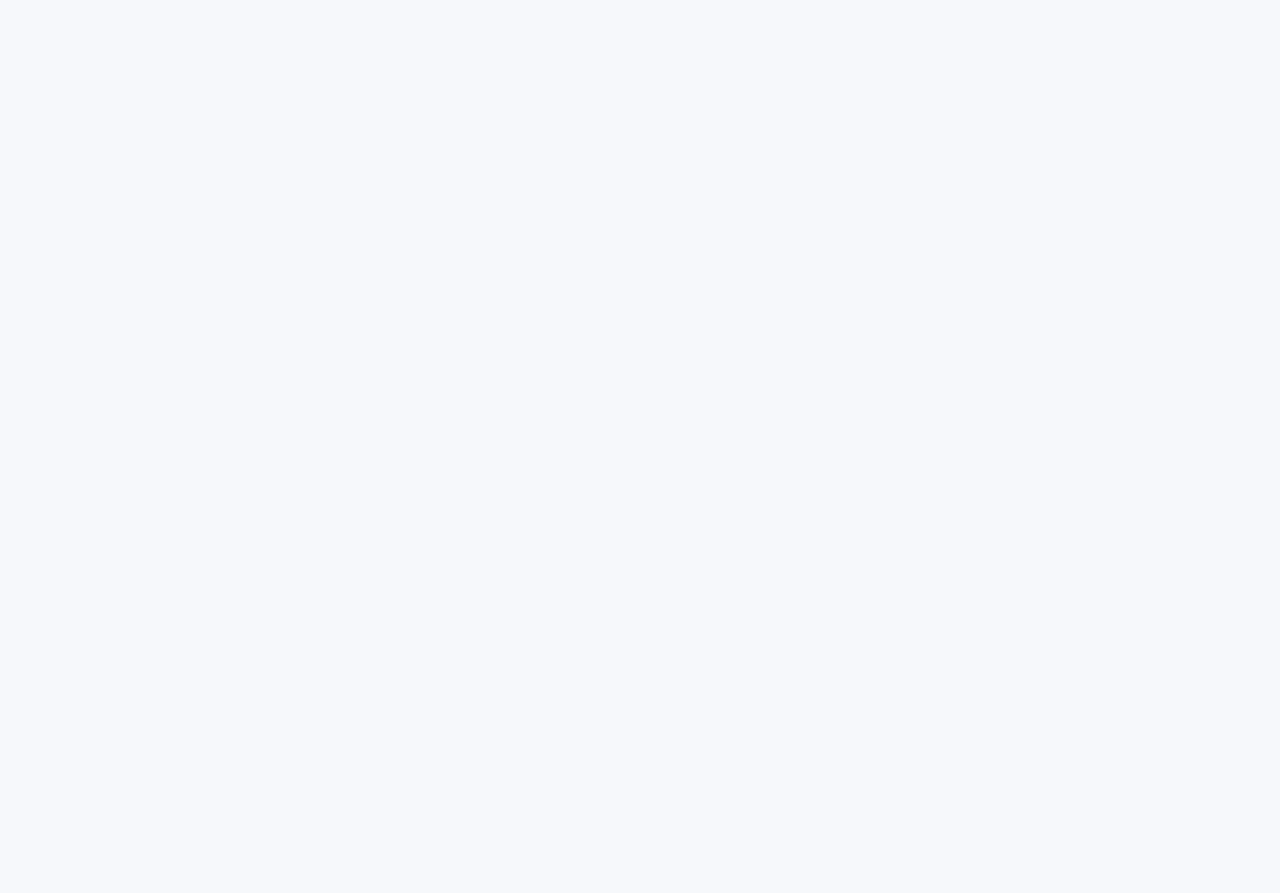
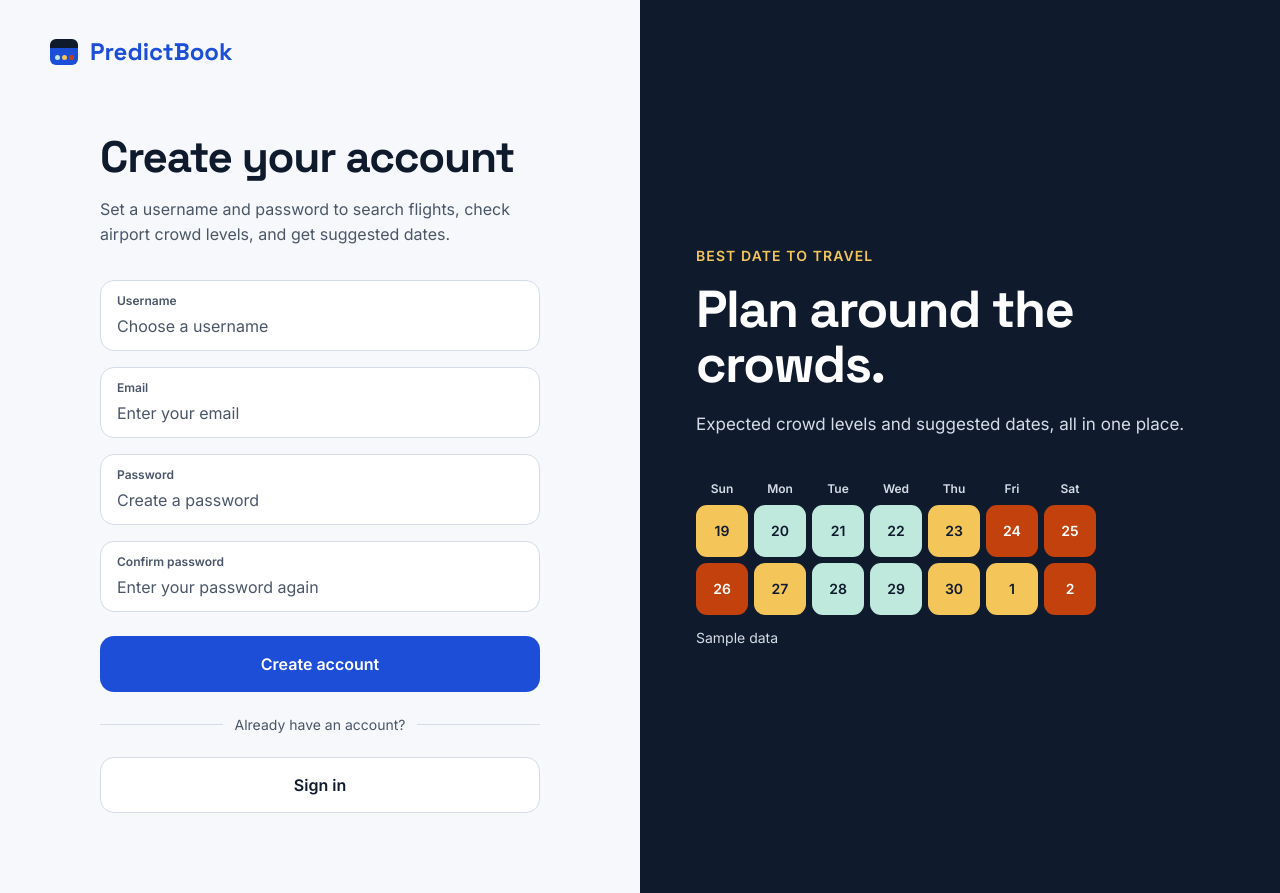
Before and after one commit to NoelPCortes/PredictBook-Best-Date-to-Travel, a React (Vite) app in the folder frontend/: page /signup in a window 1280 px wide. Before the commit this address had no page. Before the commit the page ends 800 px from the top, so only its background shows below. Built offline with nearby package versions, Linux system fonts and the light colour scheme.

Commit message:
feat: add traveler sign-up page

```diff
--- a/frontend/src/App.tsx
+++ b/frontend/src/App.tsx
@@ -1,7 +1,8 @@
 import { BrowserRouter, Route, Routes } from 'react-router-dom'
 import LandingPage from './pages/LandingPage'
 import SignInPage from './pages/SignInPage'
+import SignUpPage from './pages/SignUpPage'
 
 export default function App() {
-  return <BrowserRouter><Routes><Route path="/" element={<LandingPage />} /><Route path="/signin" element={<SignInPage />} /></Routes></BrowserRouter>
+  return <BrowserRouter><Routes><Route path="/" element={<LandingPage />} /><Route path="/signin" element={<SignInPage />} /><Route path="/signup" element={<SignUpPage />} /></Routes></BrowserRouter>
 }
--- /dev/null
+++ b/frontend/src/components/AuthField.tsx
@@ -0,0 +1,21 @@
+import type { InputHTMLAttributes, Ref } from 'react'
+
+type AuthFieldProps = InputHTMLAttributes<HTMLInputElement> & {
+  id: string
+  label: string
+  error?: string
+  errorId: string
+  ref?: Ref<HTMLInputElement>
+}
+
+export default function AuthField({ id, label, error, errorId, ref, ...inputProps }: AuthFieldProps) {
+  return (
+    <div className="signin-field-group">
+      <div className="signin-field">
+        <label htmlFor={id}>{label}</label>
+        <input {...inputProps} ref={ref} id={id} aria-invalid={error ? true : undefined} aria-describedby={error ? errorId : undefined} />
+      </div>
+      {error && <p id={errorId} className="signin-error" role="alert">{error}</p>}
+    </div>
+  )
+}
--- /dev/null
+++ b/frontend/src/components/AuthLayout.tsx
@@ -0,0 +1,48 @@
+import type { ReactNode } from 'react'
+import Brand from './Brand'
+import './AuthLayout.css'
+
+export type SampleDay = Readonly<{ day: number; level: 'Low' | 'Medium' | 'High' }>
+
+type AuthLayoutProps = {
+  title: string
+  intro: string
+  panelTitle: string
+  panelIntro: string
+  days: readonly SampleDay[]
+  children: ReactNode
+  pageId: string
+}
+
+export default function AuthLayout({ title, intro, panelTitle, panelIntro, days, children, pageId }: AuthLayoutProps) {
+  return (
+    <main className="signin-page">
+      <section className="signin-half" aria-labelledby={pageId + '-title'}>
+        <header className="signin-brand"><Brand /></header>
+        <div className="signin-content">
+          <h1 id={pageId + '-title'}>{title}</h1>
+          <p className="signin-intro">{intro}</p>
+          {children}
+        </div>
+      </section>
+      <section className="signin-panel" aria-labelledby={pageId + '-panel-title'}>
+        <div className="signin-panel-content">
+          <p className="eyebrow">BEST DATE TO TRAVEL</p>
+          <h2 id={pageId + '-panel-title'}>{panelTitle}</h2>
+          <p className="signin-panel-intro">{panelIntro}</p>
+          <div className="signin-calendar" role="group" aria-label="Sample crowd levels">
+            <div className="calendar-grid">
+              {['Sun', 'Mon', 'Tue', 'Wed', 'Thu', 'Fri', 'Sat'].map(day => <span className="weekday" key={day}>{day}</span>)}
+              {days.map(({ day, level }) => (
+                <div className={`calendar-day ${level.toLowerCase()}`} key={day}>
+                  {day}<span className="sr-only">: {level} crowd level</span>
+                </div>
+              ))}
+            </div>
+            <p className="signin-sample-caption">Sample data</p>
+          </div>
+        </div>
+      </section>
+    </main>
+  )
+}
--- a/frontend/src/pages/SignInPage.tsx
+++ b/frontend/src/pages/SignInPage.tsx
@@ -1,11 +1,10 @@
 import { useRef, useState } from 'react'
 import type { FormEvent } from 'react'
 import { Link } from 'react-router-dom'
-import Brand from '../components/Brand'
-import './SignInPage.css'
-
-type CrowdLevel = 'Low' | 'Medium' | 'High'
-const sampleDays: readonly { day: number; level: CrowdLevel }[] = [
+import AuthLayout from '../components/AuthLayout'
+import type { SampleDay } from '../components/AuthLayout'
+import AuthField from '../components/AuthField'
+const sampleDays: readonly SampleDay[] = [
   { day: 5, level: 'Medium' }, { day: 6, level: 'Low' },
   { day: 7, level: 'Low' }, { day: 8, level: 'Low' },
   { day: 9, level: 'Medium' }, { day: 10, level: 'High' },
@@ -39,51 +38,17 @@ export default function SignInPage() {
   }
 
   return (
-    <main className="signin-page">
-      <section className="signin-half" aria-labelledby="signin-title">
-        <header className="signin-brand"><Brand /></header>
-        <div className="signin-content">
-          <h1 id="signin-title">Welcome back</h1>
-          <p className="signin-intro">Sign in to search flights, check airport crowd levels, and get suggested dates. Staff sign in here too.</p>
-          <form onSubmit={handleSubmit} noValidate>
-            <div className="signin-field-group">
-              <div className="signin-field">
-                <label htmlFor="signin-username">Email or username</label>
-                <input ref={usernameRef} id="signin-username" name="username" type="text" autoComplete="username" placeholder="Enter your email or username" aria-invalid={errors.username || undefined} aria-describedby={errors.username ? 'username-error' : undefined} />
-              </div>
-              {errors.username && <p id="username-error" className="signin-error" role="alert">Enter your email or username.</p>}
-            </div>
-            <div className="signin-field-group">
-              <div className="signin-field">
-                <label htmlFor="signin-password">Password</label>
-                <input ref={passwordRef} id="signin-password" name="password" type="password" autoComplete="current-password" placeholder="Enter your password" aria-invalid={errors.password || undefined} aria-describedby={errors.password ? 'password-error' : undefined} />
-              </div>
-              {errors.password && <p id="password-error" className="signin-error" role="alert">Enter your password.</p>}
-            </div>
-            <button type="submit" className="button signin-submit">Sign in</button>
-          </form>
-          <div className="signin-divider"><span>Don’t have an account yet?</span></div>
-          <Link to="/signup" className="button signin-create">Create an account</Link>
-        </div>
-      </section>
-      <section className="signin-panel" aria-labelledby="signin-panel-title">
-        <div className="signin-panel-content">
-          <p className="eyebrow">BEST DATE TO TRAVEL</p>
-          <h2 id="signin-panel-title">Know the crowd before you book.</h2>
-          <p className="signin-panel-intro">Low, Medium, or High, for every day of your trip.</p>
-          <div className="signin-calendar" role="group" aria-label="Sample crowd levels">
-            <div className="calendar-grid">
-              {['Sun', 'Mon', 'Tue', 'Wed', 'Thu', 'Fri', 'Sat'].map(day => <span className="weekday" key={day}>{day}</span>)}
-              {sampleDays.map(({ day, level }) => (
-                <div className={`calendar-day ${level.toLowerCase()}`} key={day}>
-                  {day}<span className="sr-only">: {level} crowd level</span>
-                </div>
-              ))}
-            </div>
-            <p className="signin-sample-caption">Sample data</p>
-          </div>
-        </div>
-      </section>
-    </main>
+    <AuthLayout pageId="signin" title="Welcome back"
+      intro="Sign in to search flights, check airport crowd levels, and get suggested dates. Staff sign in here too."
+      panelTitle="Know the crowd before you book."
+      panelIntro="Low, Medium, or High, for every day of your trip." days={sampleDays}>
+      <form onSubmit={handleSubmit} noValidate>
+        <AuthField ref={usernameRef} id="signin-username" name="username" label="Email or username" type="text" autoComplete="username" placeholder="Enter your email or username" error={errors.username ? 'Enter your email or username.' : undefined} errorId="username-error" />
+        <AuthField ref={passwordRef} id="signin-password" name="password" label="Password" type="password" autoComplete="current-password" placeholder="Enter your password" error={errors.password ? 'Enter your password.' : undefined} errorId="password-error" />
+        <button type="submit" className="button signin-submit">Sign in</button>
+      </form>
+      <div className="signin-divider"><span>Don’t have an account yet?</span></div>
+      <Link to="/signup" className="button signin-create">Create an account</Link>
+    </AuthLayout>
   )
 }
--- /dev/null
+++ b/frontend/src/pages/SignUpPage.tsx
@@ -0,0 +1,71 @@
+import { useRef, useState } from 'react'
+import type { FormEvent } from 'react'
+import { Link } from 'react-router-dom'
+import AuthLayout from '../components/AuthLayout'
+import type { SampleDay } from '../components/AuthLayout'
+import AuthField from '../components/AuthField'
+
+const sampleDays: readonly SampleDay[] = [
+  { day: 19, level: 'Medium' }, { day: 20, level: 'Low' },
+  { day: 21, level: 'Low' }, { day: 22, level: 'Low' },
+  { day: 23, level: 'Medium' }, { day: 24, level: 'High' },
+  { day: 25, level: 'High' }, { day: 26, level: 'High' },
+  { day: 27, level: 'Medium' }, { day: 28, level: 'Low' },
+  { day: 29, level: 'Low' }, { day: 30, level: 'Medium' },
+  { day: 1, level: 'Medium' }, { day: 2, level: 'High' },
+]
+const fields = [
+  { name: 'username', label: 'Username', placeholder: 'Choose a username', type: 'text', autoComplete: 'username' },
+  { name: 'email', label: 'Email', placeholder: 'Enter your email', type: 'email', autoComplete: 'email' },
+  { name: 'password', label: 'Password', placeholder: 'Create a password', type: 'password', autoComplete: 'new-password' },
+  { name: 'confirmPassword', label: 'Confirm password', placeholder: 'Enter your password again', type: 'password', autoComplete: 'new-password' },
+] as const
+type FieldName = typeof fields[number]['name']
+type Errors = Partial<Record<FieldName, string>>
+
+export default function SignUpPage() {
+  const formRef = useRef<HTMLFormElement>(null)
+  const [errors, setErrors] = useState<Errors>({})
+
+  function handleSubmit(event: FormEvent<HTMLFormElement>) {
+    event.preventDefault()
+    const form = event.currentTarget
+    const values = new FormData(form)
+    const username = String(values.get('username') ?? '').trim()
+    const email = String(values.get('email') ?? '').trim()
+    const password = String(values.get('password') ?? '')
+    const confirmPassword = String(values.get('confirmPassword') ?? '')
+    const nextErrors: Errors = {}
+    if (!username) nextErrors.username = 'Choose a username.'
+    if (!email) nextErrors.email = 'Enter your email.'
+    else if (!/^[^\s@]+@[^\s@]+\.[^\s@]+$/.test(email)) nextErrors.email = 'Enter a valid email address.'
+    if (!password) nextErrors.password = 'Create a password.'
+    if (!confirmPassword) nextErrors.confirmPassword = 'Confirm your password.'
+    else if (confirmPassword !== password) nextErrors.confirmPassword = 'Passwords do not match.'
+    setErrors(nextErrors)
+    const firstInvalid = fields.find(field => nextErrors[field.name])
+    if (firstInvalid) {
+      formRef.current?.querySelector<HTMLInputElement>(`[name="${firstInvalid.name}"]`)?.focus()
+      return
+    }
+    // TODO: Connect the Django sign-up API when account creation is implemented.
+  }
+
+  return (
+    <AuthLayout pageId="signup" title="Create your account"
+      intro="Set a username and password to search flights, check airport crowd levels, and get suggested dates."
+      panelTitle="Plan around the crowds."
+      panelIntro="Expected crowd levels and suggested dates, all in one place." days={sampleDays}>
+      <form ref={formRef} onSubmit={handleSubmit} noValidate>
+        {fields.map(field => (
+          <AuthField key={field.name} {...field} id={'signup-' + field.name}
+            error={errors[field.name]} errorId={'signup-' + field.name + '-error'}
+            onChange={() => setErrors(previous => ({ ...previous, [field.name]: undefined }))} />
+        ))}
+        <button type="submit" className="button signin-submit">Create account</button>
+      </form>
+      <div className="signin-divider"><span>Already have an account?</span></div>
+      <Link to="/signin" className="button signin-create">Sign in</Link>
+    </AuthLayout>
+  )
+}
```
Also changed, not shown: frontend/src/components/AuthLayout.css (renamed from frontend/src/pages/SignInPage.css), 1 other file (tests, documents, lock files or other folders).
